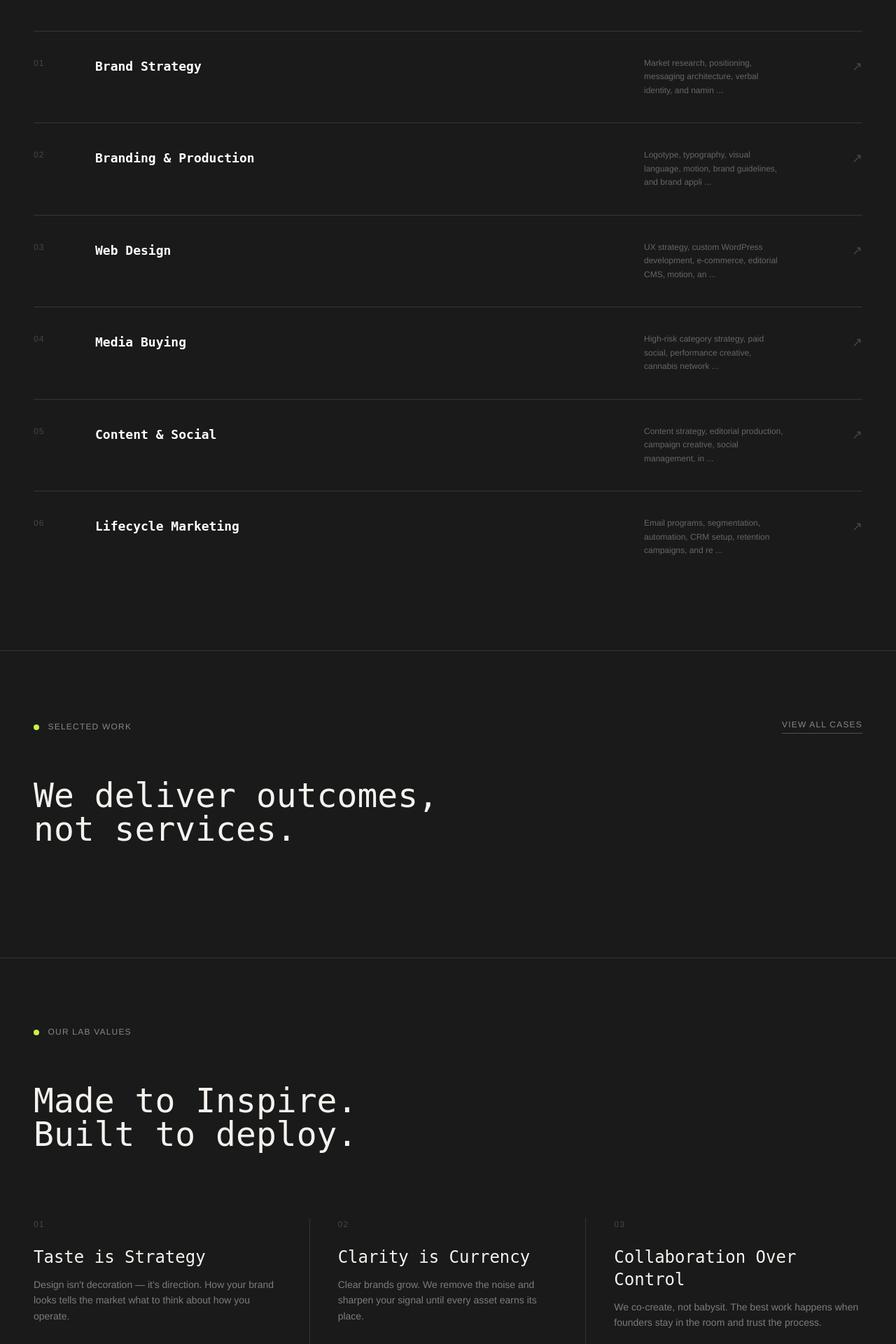
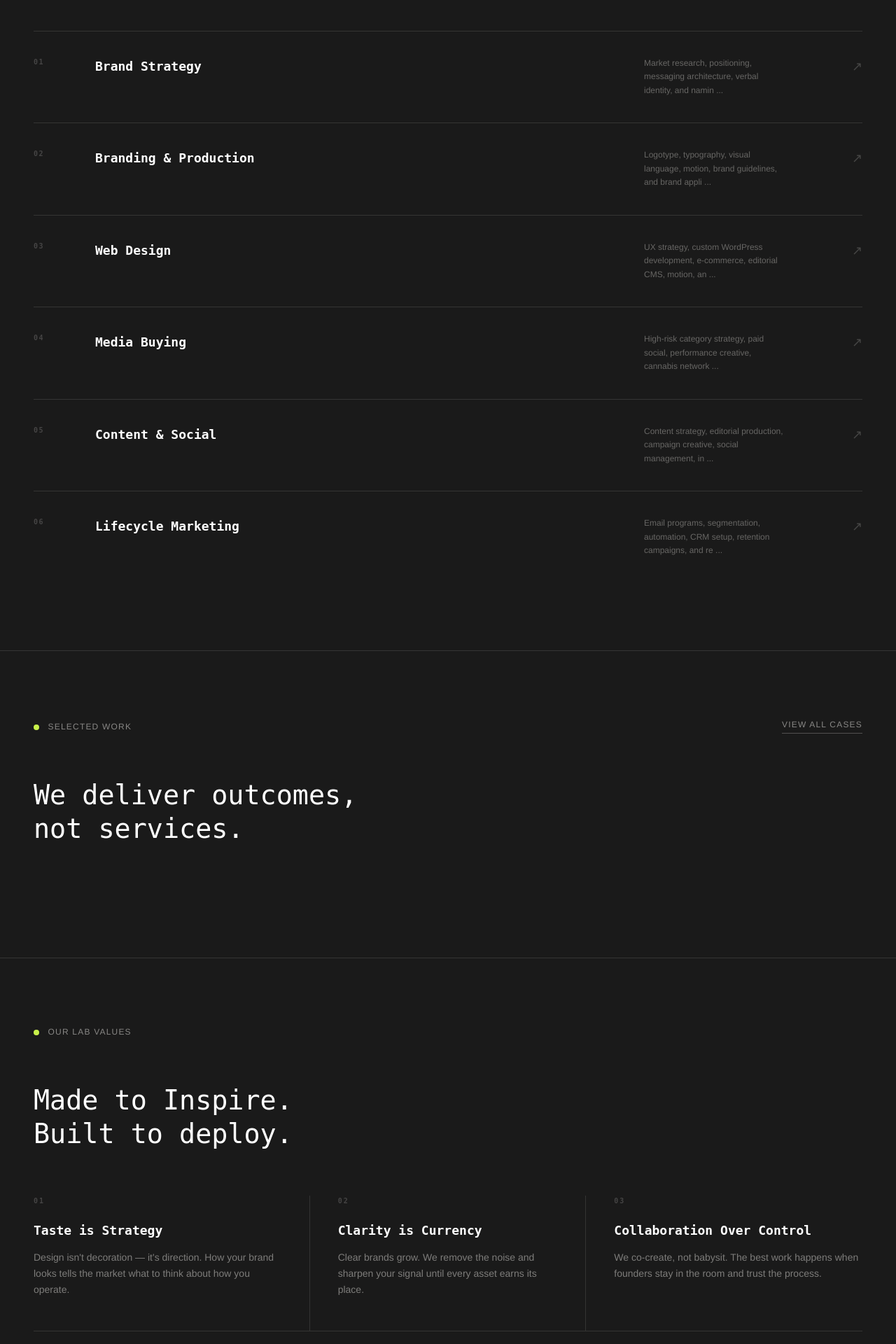
Before and after one commit to therealjohndough/26labs, a PHP site: page / in a window 1280 px wide. Shown: the part 1520-3440 px from the top of the page at 70% size. Run offline with PHP 8.4, Linux system fonts and the light colour scheme; data comes from the database, SQL or seed files in the repository; data that the repository does not hold is empty; classes that the project's autoload settings leave out are loaded by file name; some web fonts are replaced.

Commit message:
fix: mobile layout + font-serif purge + horizontal scroll
Mobile fixes:
- main overflow-x: hidden to kill horizontal scroll
- marquee-container: min-width:0 + max-width:100% (flex overflow fix)
- main .px-12 → 20px on mobile for all sections
- main .grid-cols-2/.grid-cols-3 → 1fr stack on mobile
- .service-row flex on mobile, .service-num/.service-desc hidden
- .values-item: removes side borders/padding, adds bottom border when stacked
- .fit-panel: 20px padding on mobile
- .cta-section-btns: stacked on mobile

Font fixes (replace Space Mono fallback font-serif with real Lo-Res fonts):
- Work H2: lores-9-wide-bold-alt-oaklan (Oakland)
- Values H2: lores-9-wide-bold-alt-oaklan
- Value titles (01/02/03): lores-15 700 @ 18px
- Value numbers: lores-9-narrow 10px
- Service numbers: lores-9-narrow 10px (was Helvetica)
- Deploy watermark: lores-28 @ opacity 0.04
- CTA H2: lores-22-serif 700 (one signature moment per page)

Co-Authored-By: Claude Sonnet 4.6 <noreply@anthropic.com>

```diff
--- a/views/pages/home.php
+++ b/views/pages/home.php
@@ -125,10 +125,10 @@ $case_studies = $case_studies ?? [];
 
     <div class="space-y-0">
       <?php foreach ($services as $i => $service): $num = str_pad($i + 1, 2, '0', STR_PAD_LEFT); ?>
-      <a href="/services/<?= htmlspecialchars($service['slug'] ?? '') ?>" class="grid grid-cols-[56px_1fr_200px_80px] gap-8 py-9 border-t border-border hover:bg-white/2 transition">
-        <span class="text-xs tracking-widest text-text-secondary/20"><?= $num ?></span>
+      <a href="/services/<?= htmlspecialchars($service['slug'] ?? '') ?>" class="service-row grid grid-cols-[56px_1fr_200px_80px] gap-8 py-9 border-t border-border hover:bg-white/2 transition">
+        <span class="service-num" style="font-family: 'lores-9-narrow', monospace; font-weight: 700; font-size: 10px; letter-spacing: 0.16em; color: rgba(245,242,238,0.2);"><?= $num ?></span>
         <span style="font-family: 'lores-15', monospace; font-weight: 700; font-size: 18px; color: #FFFFFF;"><?= htmlspecialchars($service['title']) ?></span>
-        <span class="text-xs text-text-secondary/35 leading-relaxed"><?= htmlspecialchars(substr($service['short_description'] ?? '', 0, 80)) ?> ...</span>
+        <span class="service-desc text-xs text-text-secondary/35 leading-relaxed"><?= htmlspecialchars(substr($service['short_description'] ?? '', 0, 80)) ?> ...</span>
         <span class="text-right text-lg text-text-secondary/20 hover:text-accent transition">↗</span>
       </a>
       <?php endforeach; ?>
@@ -147,7 +147,7 @@ $case_studies = $case_studies ?? [];
       <a href="/work" class="text-xs tracking-widest text-text-secondary/50 hover:text-white uppercase border-b border-text-secondary/25 pb-0.5">View All Cases</a>
     </div>
 
-    <h2 class="font-serif text-4xl md:text-5xl font-normal leading-tight mb-16 max-w-3xl">We deliver outcomes,<br>not services.</h2>
+    <h2 style="font-family: 'lores-9-wide-bold-alt-oaklan', monospace; font-weight: 400; font-size: clamp(22px, 3vw, 44px); line-height: 1.25; color: #FFFFFF; margin-bottom: 64px; max-width: 48rem;">We deliver outcomes,<br>not services.</h2>
 
     <div class="grid grid-cols-3 gap-0.5 bg-mid">
       <?php foreach (array_slice($case_studies, 0, 6) as $i => $study): ?>
@@ -175,22 +175,22 @@ $case_studies = $case_studies ?? [];
       Our Lab Values
     </div>
 
-    <h2 class="font-serif text-4xl md:text-5xl font-normal leading-tight max-w-2xl mb-24">Made to Inspire.<br>Built to deploy.</h2>
+    <h2 style="font-family: 'lores-9-wide-bold-alt-oaklan', monospace; font-weight: 400; font-size: clamp(22px, 3vw, 44px); line-height: 1.25; color: #FFFFFF; max-width: 36rem; margin-bottom: 64px;">Made to Inspire.<br>Built to deploy.</h2>
 
     <div class="grid grid-cols-3 gap-0 border-b border-border">
-      <div class="pb-12 pr-10 border-r border-border">
-        <div class="text-xs tracking-widest text-text-secondary/20 mb-5">01</div>
-        <div class="font-serif text-2xl font-normal mb-3">Taste is Strategy</div>
+      <div class="values-item pb-12 pr-10 border-r border-border">
+        <div style="font-family: 'lores-9-narrow', monospace; font-weight: 700; font-size: 10px; letter-spacing: 0.2em; color: rgba(245,242,238,0.2); margin-bottom: 20px;">01</div>
+        <div style="font-family: 'lores-15', monospace; font-weight: 700; font-size: 18px; color: #FFFFFF; margin-bottom: 12px;">Taste is Strategy</div>
         <div class="text-sm text-text-secondary/45 leading-relaxed">Design isn't decoration — it's direction. How your brand looks tells the market what to think about how you operate.</div>
       </div>
-      <div class="pb-12 px-10 border-r border-border">
-        <div class="text-xs tracking-widest text-text-secondary/20 mb-5">02</div>
-        <div class="font-serif text-2xl font-normal mb-3">Clarity is Currency</div>
+      <div class="values-item pb-12 px-10 border-r border-border">
+        <div style="font-family: 'lores-9-narrow', monospace; font-weight: 700; font-size: 10px; letter-spacing: 0.2em; color: rgba(245,242,238,0.2); margin-bottom: 20px;">02</div>
+        <div style="font-family: 'lores-15', monospace; font-weight: 700; font-size: 18px; color: #FFFFFF; margin-bottom: 12px;">Clarity is Currency</div>
         <div class="text-sm text-text-secondary/45 leading-relaxed">Clear brands grow. We remove the noise and sharpen your signal until every asset earns its place.</div>
       </div>
-      <div class="pb-12 pl-10">
-        <div class="text-xs tracking-widest text-text-secondary/20 mb-5">03</div>
-        <div class="font-serif text-2xl font-normal mb-3">Collaboration Over Control</div>
+      <div class="values-item pb-12 pl-10">
+        <div style="font-family: 'lores-9-narrow', monospace; font-weight: 700; font-size: 10px; letter-spacing: 0.2em; color: rgba(245,242,238,0.2); margin-bottom: 20px;">03</div>
+        <div style="font-family: 'lores-15', monospace; font-weight: 700; font-size: 18px; color: #FFFFFF; margin-bottom: 12px;">Collaboration Over Control</div>
         <div class="text-sm text-text-secondary/45 leading-relaxed">We co-create, not babysit. The best work happens when founders stay in the room and trust the process.</div>
       </div>
     </div>
@@ -200,7 +200,7 @@ $case_studies = $case_studies ?? [];
 <!-- Fit Check Section -->
 <section class="border-b border-border">
   <div class="grid grid-cols-2 gap-0.5">
-    <div class="px-12 py-24 bg-white/3">
+    <div class="fit-panel px-12 py-24 bg-white/3">
       <div class="text-xs tracking-widest text-accent uppercase mb-10">A Good Fit</div>
       <div class="space-y-5">
         <div class="pb-5 border-b border-border text-base text-text-secondary/70">You see design as a business multiplier</div>
@@ -210,7 +210,7 @@ $case_studies = $case_studies ?? [];
       </div>
     </div>
 
-    <div class="px-12 py-24 bg-white/1">
+    <div class="fit-panel px-12 py-24 bg-white/1">
       <div class="text-xs tracking-widest text-text-secondary/30 uppercase mb-10">Not a Good Fit</div>
       <div class="space-y-5">
         <div class="pb-5 border-b border-border text-base text-text-secondary/70">Micromanagers and design-by-committee</div>
@@ -224,14 +224,14 @@ $case_studies = $case_studies ?? [];
 
 <!-- CTA Section -->
 <section class="border-b border-border relative overflow-hidden">
-  <div class="absolute top-1/2 left-1/2 -translate-x-1/2 -translate-y-1/2 font-serif text-9xl text-white opacity-5 pointer-events-none whitespace-nowrap" style="font-size: clamp(100px, 18vw, 260px); white-space: nowrap;">Deploy</div>
+  <div class="absolute top-1/2 left-1/2 -translate-x-1/2 -translate-y-1/2 pointer-events-none whitespace-nowrap" style="font-family: 'lores-28', monospace; font-weight: 400; font-size: clamp(100px, 18vw, 260px); color: rgba(255,255,255,0.04); white-space: nowrap; user-select: none;">Deploy</div>
 
   <div class="relative z-10 px-12 py-32 text-center">
     <div class="text-xs font-bold tracking-wider text-accent uppercase mb-6 flex justify-center items-center gap-2">
       <span class="inline-block w-2 h-2 bg-accent rounded-full animate-pulse"></span>Ready when you are
     </div>
-    <h2 class="font-serif text-5xl md:text-6xl font-normal leading-tight max-w-3xl mx-auto mb-10">Let's build something the market won't forget.</h2>
-    <div class="flex gap-5 justify-center">
+    <h2 style="font-family: 'lores-22-serif', monospace; font-weight: 700; font-size: clamp(28px, 4vw, 56px); line-height: 1.15; color: #FFFFFF; max-width: 36rem; margin: 0 auto 40px;">Let's build something the market won't forget.</h2>
+    <div class="cta-section-btns flex gap-5 justify-center">
       <a href="mailto:dough@casestudy-labs.com" class="bg-accent text-black px-8 py-3 font-bold text-xs tracking-widest uppercase hover:opacity-85 transition">Send a Message</a>
       <a href="https://calendar.app.google/wjzdm2J4EUE1oxh36" target="_blank" class="text-text-secondary text-xs tracking-widest uppercase border-b border-text-secondary/25 pb-0.5 hover:text-white hover:border-white transition">Book a Discovery Call ↗</a>
     </div>
```
Also changed, not shown: public/css/style.css (+47 -0 lines).
